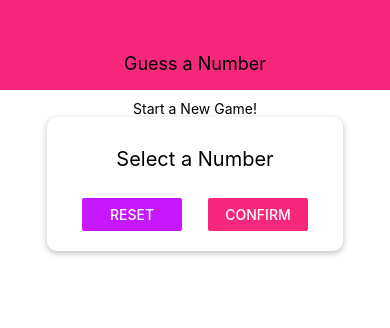
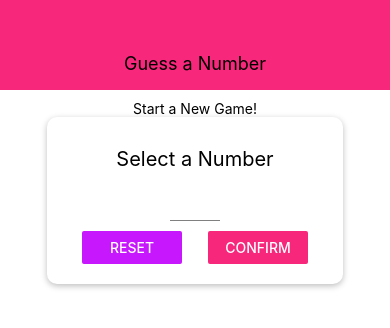
Before and after one commit to kristenIngelman98/rn-guess-number, a React Native app: screen / in a window 390 px wide. Shown: the top 328 px of the page. Built offline with nearby package versions, Linux system fonts and the light colour scheme.

Commit message:
added Input.js component

```diff
--- a/components/Card.js
+++ b/components/Card.js
@@ -3,7 +3,7 @@
 
 const Card = props => {
     return(
-        <View style={{...styles.card, ...props.style}}>{props.children}</View>
+        <View style={{ ...styles.card, ...props.style}}>{props.children}</View>
     )
 };
 
--- /dev/null
+++ b/components/Input.js
@@ -0,0 +1,19 @@
+import React from 'react';
+import { TextInput, StyleSheet } from 'react-native';
+
+const Input = props => {
+    return <TextInput style={{ ...styles.input, ...props.style }} />;
+};
+
+
+
+const styles = StyleSheet.create({
+    input: {
+        height: 30,
+        borderBottomColor: 'grey',
+        borderBottomWidth: 1,
+        marginVertical: 10
+    }
+});
+
+export default Input;
--- a/screens/StartGameScreen.js
+++ b/screens/StartGameScreen.js
@@ -1,6 +1,7 @@
 import React from 'react';
-import { View, Text, TextInput, StyleSheet, Button } from 'react-native';
+import { View, Text, StyleSheet, Button } from 'react-native';
 import Card from '../components/Card';
+import Input from '../components/Input';
 import Colors from '../constants/colors';
 
 const StartGameScreen = props => {
@@ -9,7 +10,7 @@
             <Text>Start a New Game!</Text>
             <Card style={styles.inputContainer}>
                 <Text style={styles.title}>Select a Number</Text>
-                <TextInput />
+                <Input style={styles.input} />
                 <View style={styles.buttonContainer}>
                     <View style={styles.button}><Button title="Reset" onPress={() => {}} color={Colors.secondary} /></View>
                     <View style={styles.button}><Button title="Confirm" onPress={() => {}} color={Colors.primary} /></View>
@@ -42,7 +43,10 @@
     },
     button: {
         width: 100,
-
+    },
+    input: {
+        width: 50,
+        textAlign: 'center'
     }
 });
 
```
